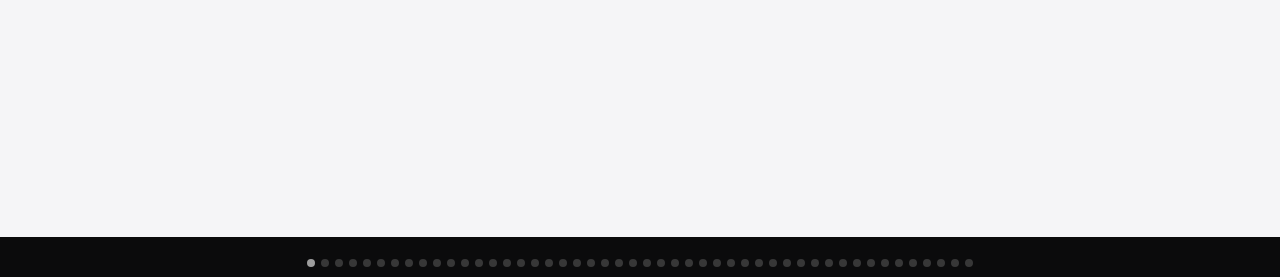
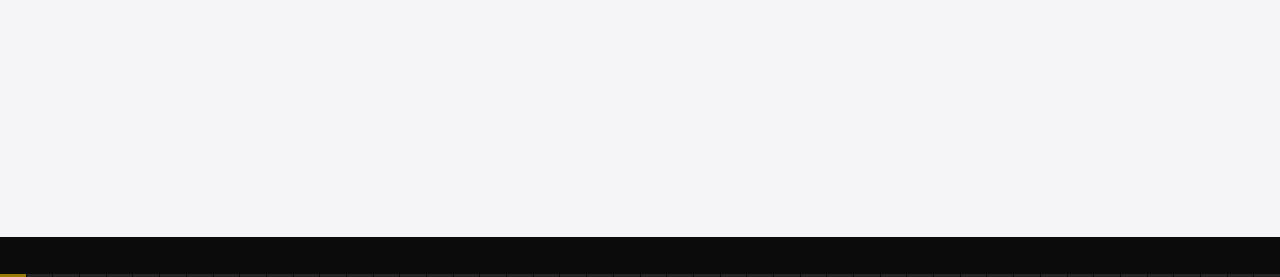
Before and after one commit to diogopereira1993-stack/simulador-mercado, a website: page apresentacao/index.html in a window 1280 px wide. Shown: the part 523-800 px from the top of the page. Drawn offline with Linux system fonts and the light colour scheme.

Commit message:
Apresentação: navegação em baixo passa a barra fina de progresso
Co-Authored-By: Claude Opus 5.5 <noreply@anthropic.com>

```diff
--- a/apresentacao/index.html
+++ b/apresentacao/index.html
@@ -133,10 +133,10 @@ table.t tr.vazio td { color: var(--muted); }
 .camada.base { background: linear-gradient(145deg, var(--accent), var(--accent-2)); color: var(--on-accent); }
 .camada.base .k { color: var(--on-accent); }
 
-#nav { position: fixed; bottom: 10px; left: 50%; transform: translateX(-50%); display: flex; gap: 6px; opacity: 0; transition: opacity .3s; }
+#nav { position: fixed; bottom: 0; left: 0; right: 0; height: 3px; display: flex; gap: 1px; opacity: 0; transition: opacity .3s; }
 body:hover #nav { opacity: .6; }
-#nav i { width: 8px; height: 8px; border-radius: 50%; background: #555; cursor: pointer; }
-#nav i.on { background: #fff; }
+#nav i { flex: 1; height: 3px; background: rgba(134,134,139,.35); cursor: pointer; }
+#nav i.on { background: var(--accent); }
 @media print {
   html, body { background: #fff; overflow: visible; height: auto; }
   #palco { position: static; transform: none !important; width: auto; height: auto; }
```
